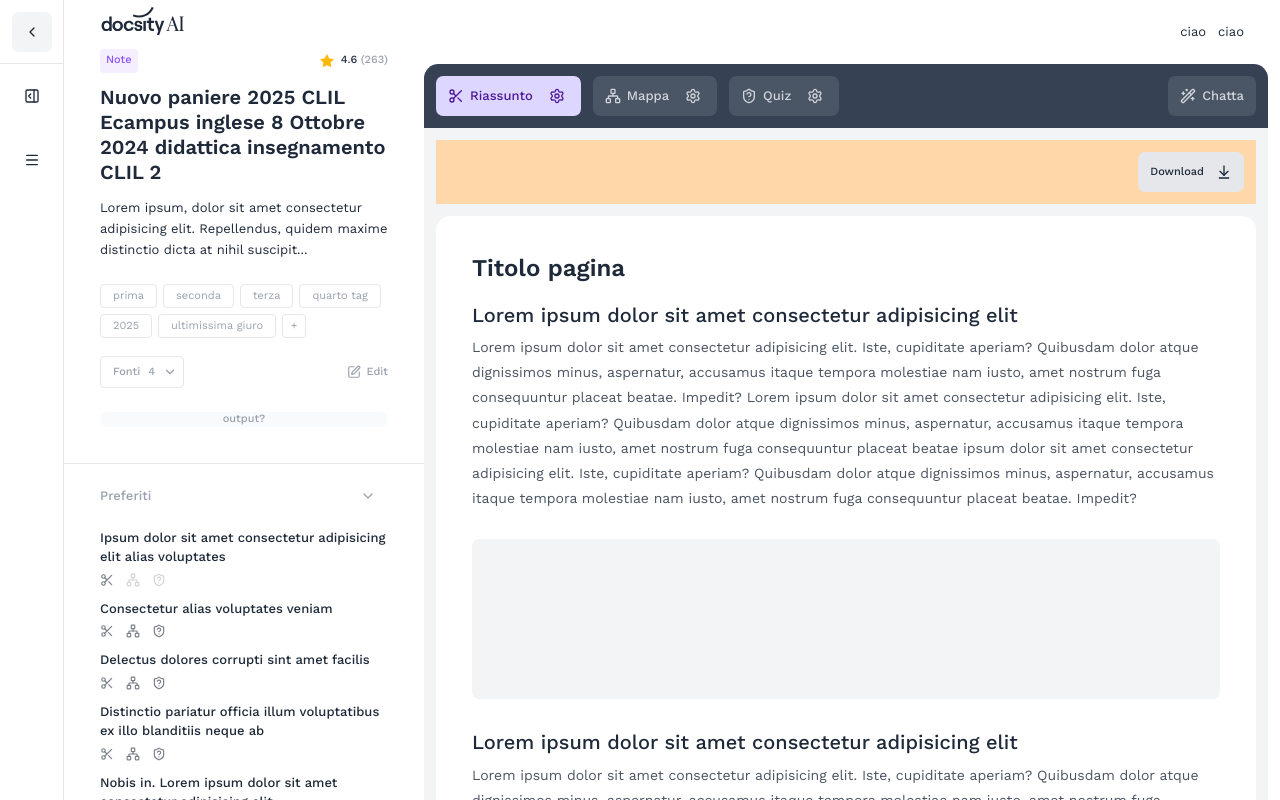
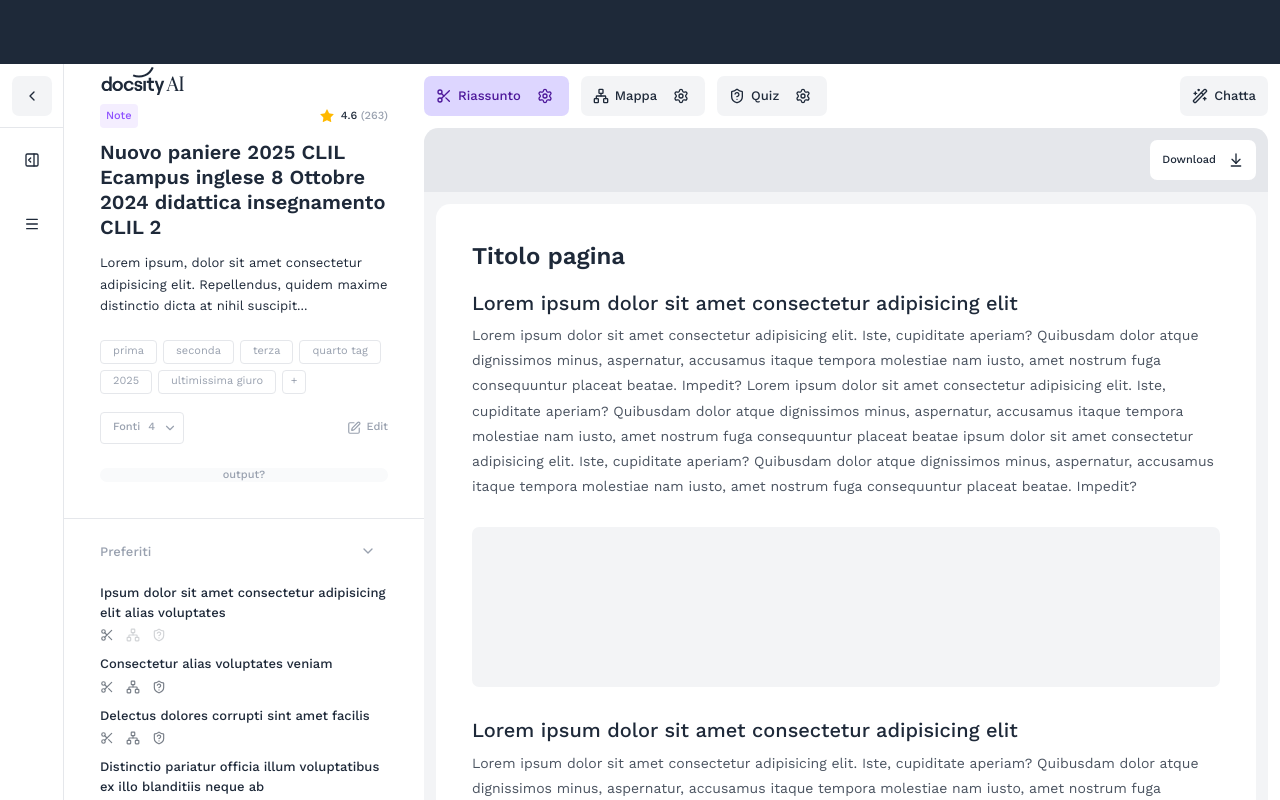
Before and after one commit to ertipografo/docai, a React (Vite) app: page / in a window 1280 px wide. Built offline with nearby package versions, Linux system fonts and the light colour scheme.

Commit message:
reordere

```diff
--- a/src/App.jsx
+++ b/src/App.jsx
@@ -3,7 +3,7 @@ import { features } from "./utils";
 import Sidebar from "./Sidebar";
 import Archive from "./Archive";
 import FeatureTop from "./FeatureTop";
-import BottomBar from "./BottomBar";
+import FeaturesBar from "./FeaturesBar";
 import Toolbar from "./Toolbar";
 import Feature from "./Feature";
 import Container from "./Container";
@@ -62,18 +62,12 @@ export default function App() {
       main={
         <>
           <div className="w-full flex-1 flex-col flex">
-            <div className="h-header flex items-center justify-end gap-padding-sm px-padding-lg">
-              <span>ciao</span>
-              <span>ciao</span>
-            </div>
             {!isLoading && (
-              <BottomBar feature={feature} setFeature={setFeature} />
+              <FeaturesBar feature={feature} setFeature={setFeature} />
             )}
             <div
               className={`pt-padding-sm ${
-                isMap
-                  ? ""
-                  : "bg-bg2 px-padding-sm pb-padding-sm rounded-b-ultra"
+                isMap ? "" : "bg-bg2 px-padding-sm pb-padding-sm rounded-panel"
               } lg:ml-0 mx-padding-sm`}
             >
               <FeatureTop
--- a/src/Container.jsx
+++ b/src/Container.jsx
@@ -16,7 +16,9 @@ export default function Container({
   setShowChat,
 }) {
   return (
-    <div className="h-screen flex text-base text-text1 bg-bg1">
+    <div className="h-screen flex flex-col overflow-hidden">
+      <div className="min-h-header bg-gray-800" />
+      <div className="flex flex-1 text-base text-text1 bg-bg1 overflow-auto">
         <div className="flex-1 flex lg:overflow-hidden">
           <Outbar
             setIsArchive={setIsArchive}
@@ -38,7 +40,10 @@ export default function Container({
                   {main}
                 </PerfectScrollbar>
               </div>
-            {showChat && <Chat showChat={showChat} setShowChat={setShowChat} />}
+              {showChat && (
+                <Chat showChat={showChat} setShowChat={setShowChat} />
+              )}
+            </div>
           </div>
         </div>
       </div>
--- a/src/FeatureTop.jsx
+++ b/src/FeatureTop.jsx
@@ -11,25 +11,27 @@ export default function FeatureTop({
   const currentFeature = features.find((f) => f.value === feature);
   const hasComplementary = currentFeature?.hasComplementary;
 
+  const btnClass =
+    "bg-bg1 rounded-btn cursor-pointer h-btn gap-padding-sm flex items-center justify-center px-padding-sm";
+
   return (
-    <div className="sticky top-padding-sm z-50 pb-padding-sm">
+    <div className="sticky bg-bg1 top-0 z-50 -m-padding-sm mb-padding-sm pt-padding-sm">
       <div
-        className={`${
-          feature === "mappa" ? "" : "max-w-document mx-auto"
-        } h-header bg-orange-200 flex items-center gap-padding-sm px-padding-sm`}
+        className={`h-header bg-bg3 rounded-t-panel flex items-center gap-padding-sm px-padding-sm min-w-btn text-xs font-semibold`}
       >
         <div className="justify-between mx-auto w-full flex items-center">
-          <div>{!show && <Logo />}</div>
-          <div className="flex items-center gap-padding-sm">
+          <div>
             {hasComplementary && (
               <div
                 onClick={() => setShowFeatureBar((s) => !s)}
-                className="bg-action-secondary rounded-btn cursor-pointer h-btn aspect-square flexer"
+                className={`${btnClass}`}
               >
                 {showFeatureBar ? <X size={16} /> : <Menu size={16} />}
               </div>
             )}
-            <div className="flexer gap-padding-sm h-btn px-padding-sm text-xs font-semibold bg-action-secondary text-text1 rounded-btn cursor-pointer">
+          </div>
+          <div className="flex items-center gap-padding-sm">
+            <div className={`${btnClass}`}>
               <span className="hidden sm:flex">Download</span>
               <ArrowDownToLine size={16} />
             </div>
--- a/src/BottomBar.jsx
+++ b/src/FeaturesBar.jsx
@@ -22,18 +22,17 @@ const AdditionalComponent = ({ feature, setOpen, open }) => {
   );
 };
 
-export default function BottomBar({ setFeature, feature }) {
+export default function FeaturesBar({ setFeature, feature }) {
   const [open, setOpen] = useState(null);
   const btn =
     "cursor-pointer capitalize flex h-btn rounded-btn items-center font-semibold overflow-hidden";
   const active = "bg-violet-200 text-violet-900";
   const activeChat = "bg-gray-100 text-text1";
-  const inactive = "bg-gray-600 text-gray-300";
+  const inactive = "bg-bg2";
   const inner = "flex h-btn gap-padding-xs px-padding-sm items-center";
   return (
-    <div className="bg-gray-800 mr-padding-sm text-white rounded-t-panel flex flex-col overflow-hidden">
-      <AdditionalComponent open={open} feature={feature} setOpen={setOpen} />
-      <div className="h-header bg-gray-700 gap-padding-md flex items-center px-padding-sm justify-between">
+    <div className="mr-padding-sm flex flex-col overflow-hidden">
+      <div className="pt-padding-sm gap-padding-md flex items-center justify-between">
         <div className="gap-padding-sm flex items-center">
           {features.map((f, i) => {
             const { Icon } = f;
@@ -78,6 +77,7 @@ export default function BottomBar({ setFeature, feature }) {
           </div>
         </div>
       </div>
+      <AdditionalComponent open={open} feature={feature} setOpen={setOpen} />
     </div>
   );
 }
```
Lines whose indentation alone changed are shown as unchanged.
